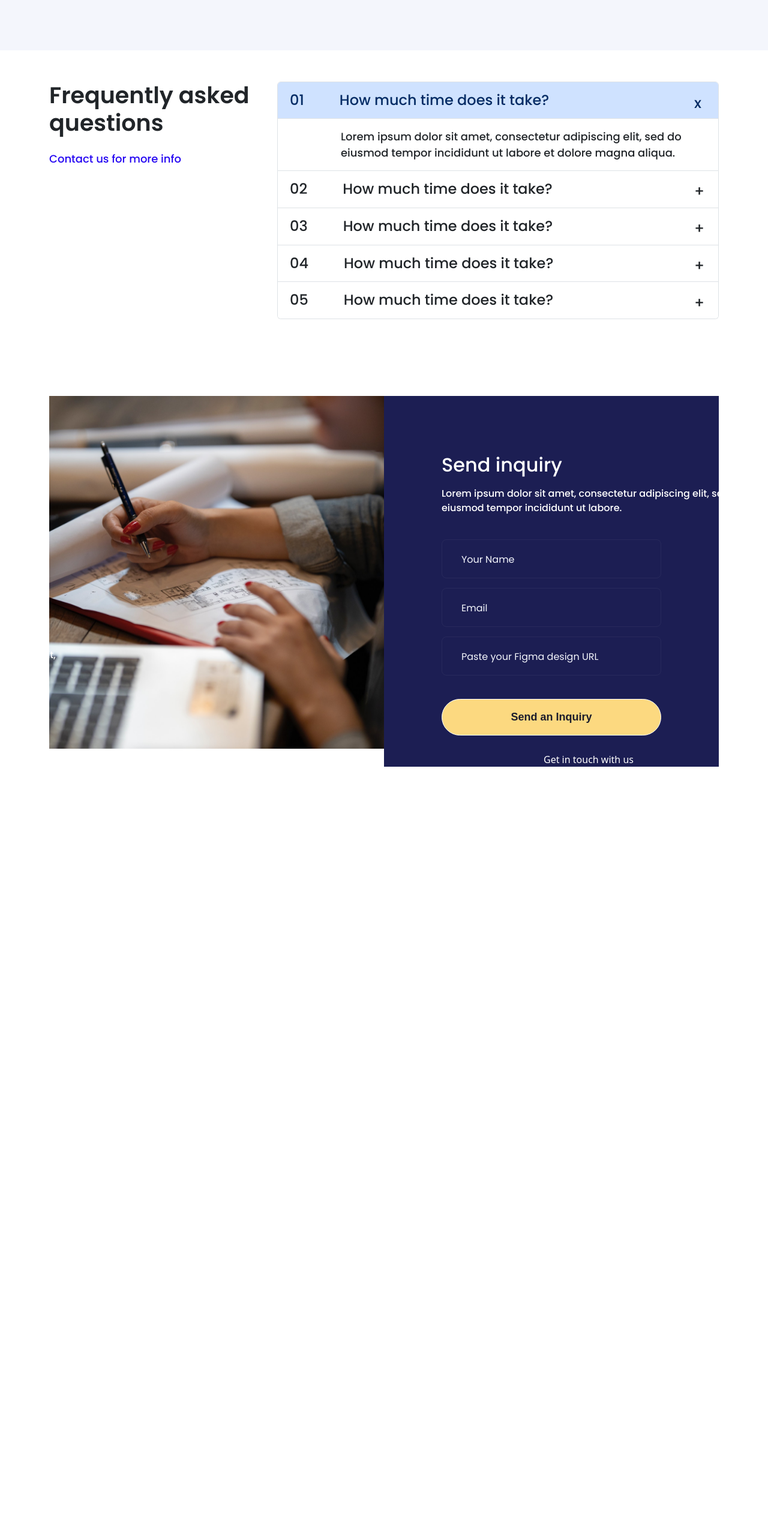
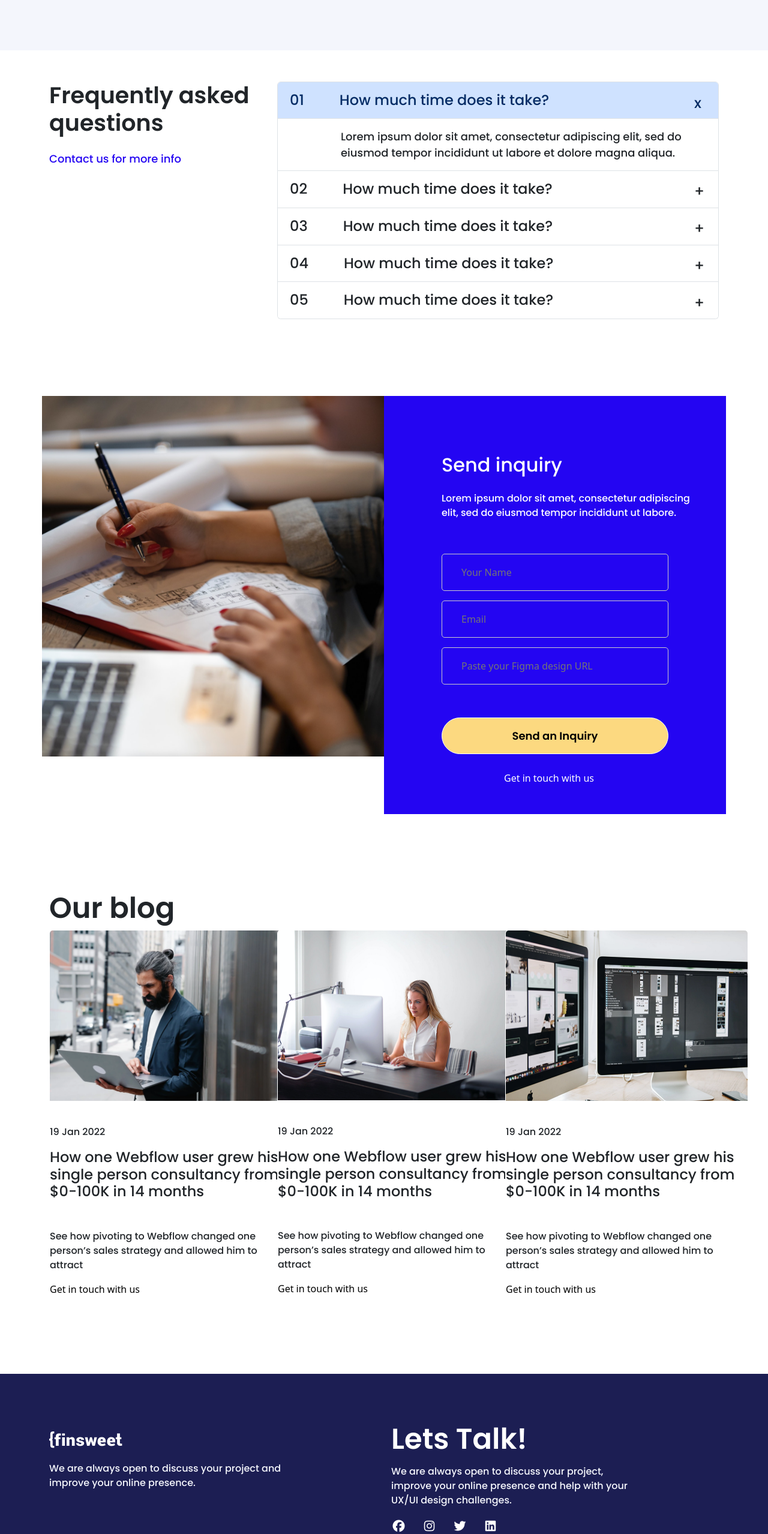
Before and after one commit to sakibhossaindev/finsweet, a plain HTML site: page index.html in a window 1280 px wide. Shown: the part 3913-6470 px from the top of the page at 60% size. Before the commit the page ends 5191 px from the top, so only its background shows below. Drawn offline with Linux system fonts and the light colour scheme.

Commit message:
new work

```diff
--- a/css/style.css
+++ b/css/style.css
@@ -206,7 +206,7 @@ part3
     overflow: hidden;
 }
 
-.overly {
+.part3 .overly {
     width: 50%;
     height: 100%;
     background-image: linear-gradient(to bottom right, rgba(28, 30, 83, .42), rgb(28, 30, 83));
@@ -411,9 +411,11 @@ part5
 /* ************************************
 part6
 ************************************ */
-.part6{
-    padding-top: 52px;padding-bottom: 128px;
+.part6 {
+    padding-top: 52px;
+    padding-bottom: 128px;
 }
+
 .part6 h3 {
     font-size: 38px;
     font-weight: 600;
@@ -427,155 +429,237 @@ part6
     font-weight: 500;
     font-family: "Poppins", sans-serif;
 
-} .part6 .accordion-button{
+}
+
+.part6 .accordion-button {
     font-size: 24px;
     font-weight: 500;
     font-family: "Poppins", sans-serif;
 }
-.part6 .accordion-button samp{
+
+.part6 .accordion-button samp {
     font-size: 24px;
     font-weight: 500;
     font-family: "Poppins", sans-serif;
     padding-right: 59px;
-}.part6 .accordion-body{
+}
+
+.part6 .accordion-body {
     font-size: 18px;
     font-weight: 500;
     font-family: "Poppins", sans-serif;
     padding-left: 105px;
 }
-.accordion-button:not(.collapsed)::after{
-   background-image: none !important;
-   transform: rotate(0);
-   content:"x";
+
+.accordion-button:not(.collapsed)::after {
+    background-image: none !important;
+    transform: rotate(0);
+    content: "x";
 
 }
-.accordion-button::after{
+
+.accordion-button::after {
     background-image: none !important;
     transform: rotate(0);
-    content:"+";
+    content: "+";
 }
 
 /* ************************************
 part7
 ************************************ */
-.contact-us .contatc-content {
-    width: 100%;
-    height: 100%;
-    background-color: #1C1E53;
-}
-.contact-us img {
-    width: 100%;
-}
-.contact-us .row {
---bs-gutter-x :0 !important;
-}
-.contact-us .contact-images .overly {
-    width: 100%;
-    height: 100%;
-    background-color:rgba(28, 30, 83,0.50);
-    position: absolute;
-    top: 0;
-    left: -100%;
-    padding-top: 201px;
-    padding-left: 123px;
-    transition: .5s;
-
-}
-.contact-us .contact-images  {
+.part7 .image {
     position: relative;
     overflow: hidden;
 }
-.contact-us .contact-images .overly h2 {
-    color: rgba(255, 255, 255,1);
-     font-size: 54px;
-    font-weight: 600;
-     font-family: "Poppins", sans-serif;
-       width: 464px;
+
+.part7 .image img {
+    width: 100%;
+    height: 100%;
 }
-.contact-us .contact-images .overly p {
-       color: rgba(255, 255, 255,1);
-     font-size: 16px;
-    font-weight: 500;
-     font-family: "Poppins", sans-serif;
-     width: 464px;
-     margin-top: 24px;
+
+.part7 .overly {
+    width: 100%;
+    height: 100%;
+    background: rgba(43, 44, 95, 0.5);
+    position: absolute;
+    right: 100%;
+    bottom: 100%;
+    padding: 96px;
+    transition: .5s;
 }
-.contact-us .contact-images:hover .overly {
-  left: 0;
-  overflow: visible;
+
+.part7 .image:hover .overly {
+    bottom: 0;
+    right: 0;
 }
-.contact-us .contatc-content h4 {
-     font-size: 32px;
-    font-weight: 500;
-     font-family: "Poppins", sans-serif;
-     color: rgba(255, 255, 255,1);
-       margin-bottom : 0rem;
+
+.part7 .image h2 {
+
+    color: white;
+}
+
+.part7 .image p {
+    width: 460px;
+    padding-top: 24px;
+    color: #FFFFFF;
+}
+
+.part7 .col-lg-6 {
+    padding-left: 0;
+    padding-right: 0;
+}
+
+.part7 .form {
+    background: #2405F2;
+    padding: 96px 96px 48px 96px;
 
 }
-.contact-us .contatc-content p {
-     font-size: 16px;
+
+.part7 .form h5 {
+    font-size: 32px;
     font-weight: 500;
-     font-family: "Poppins", sans-serif;
-     color: rgba(255, 255, 255,1);
-  margin-bottom : 0rem;
-  margin-bottom: 40px;
-  margin-top: 16px;
+    font-family: "Poppins", sans-serif;
+    color: white;
 
+}
+
+.part7 .form p {
+    padding-top: 16px;
+    padding-bottom: 40px;
+    color: white;
+    width: 430px;
+}
+
+.part7 input {
+    width: 100%;
+    background: transparent;
+    color: white;
+    border: 1px solid #cbcbcb;
+    border-radius: 5px;
+    padding: 18px 0 18px 32px;
+    margin-bottom: 16px;
+
+}
+
+.part7 .button2 {
+    background: #FCD980;
+    width: 100%;
+    padding: 16px 0;
+    border-radius: 40px;
+    text-align: center;
+    border: 1px solid white;
+    transition: .4s;
+    margin-top: 39px;
+}
+
+.part7 .button2 a {
+    color: black;
+    font-size: 18px;
+    font-weight: 600;
+    font-family: "Poppins", sans-serif;
 
 
 }
-.contact-us .contatc-content{
-    width: 100%;
-    height: 100%;
-    background-color: #1C1E53;
-    padding: 96px 96px 0px 96px;
+
+.part7 .button2:hover {
+    background: transparent;
 }
-.contact-us .contatc-content input {
-    width: 100%;
-    padding: 18px 32px;
-    background-color: transparent;
-    border: 1px solid rgba(255, 255, 255,0.05);
-    border-radius: 8px;
-    margin-bottom: 16px;
+
+.part7 .button2:hover a {
     color: white;
-    font-size: 18px;
 }
-.contact-us .contatc-content input:nth-child(3){
 
-    margin-bottom: 0px;
+.part7 .button1 {
+    padding-top: 28px;
+    justify-content: center;
 }
-.contact-us .contatc-content input::placeholder {
-    color: rgba(244, 246, 252,1);
-    font-size: 16px;
-       font-weight: 400;
-     font-family: "Poppins", sans-serif;
+
+/* ************************************
+part8
+************************************ */
+.part8 {
+    padding: 128px 0;
 }
-.contact-us .contatc-content button {
-    background-color:rgba(252, 217, 128,1) ;
-    padding: 16px 0px;
-    width: 100%;
-    border-radius: 41px;
-     font-family: "Manrope", sans-serif;
-     font-size:18px ;
-     font-weight: 600;
-     color: rgba(27, 28, 43,1);
-     margin-top: 39px;
-     margin-bottom: 28px;
-     border: 1px solid white;
-     transition: .4s
-     ;
-}
-.contact-us .contatc-content .viewpricing-button {
-    color: white;
-}.contact-us .contatc-content .tittle {
-    text-align: center;
-}
-.contact-us .contatc-content button:hover{
-    background: transparent;
-    color: white;
+
+.part8 .card {
+    width: 405px;
+    border: 1px solid transparent;
 
 }
-.contatc-content .button1 {
-    padding-left: 170px;
+
+.part8 .card-body {
+    padding: 0 !important;
+}
+
+.part8 .card P {
+    width: 405px;
+    font-size: 16px;
+    padding-top: 40px;
 
 }
+
+.part8 .card h5 {
+    width: 405px;
+    font-size: 24px;
+    font-family: "Poppins", sans-serif;
+    font-weight: 500;
+
+
+}
+
+.part8 .button1 a {
+    color: black;
+}
+
+/* ************************************
+part9
+************************************ */
+.part9 {
+    background: #1C1E53;
+    padding: 96px 0;
+}
+
+.part9 .p1 {
+    color: #F4F6FC;
+    padding-top: 22px;
+    width: 399px;
+}
+
+.part9 h4 {
+    color: white;
+    line-height: 25px;
+}
+
+.part9 ul {
+    display: flex;
+    list-style: none;
+    column-gap: 26px;
+
+    padding-left: 0rem !important;
+
+}
+
+.part9 ul a {
+    color: white;
+    font-size: 20px;
+}
+
+.part9 .logo {
+    position: relative;
+}
+
+.part9 .overly {
+    width: 517px;
+    height: 95px;
+    background: #FCD980;
+    display: flex;
+    justify-content: space-evenly;
+    align-items: center;
+    position: absolute;
+    top: 196%;
+    left: 0;
+}
+
+.part9 .overly p {
+    width: 100%;
+}
--- a/index.html
+++ b/index.html
@@ -360,42 +360,140 @@
         </div>
         </div>
     </section>
-    <section class="contact-us">
+    <section class="part7">
         <div class="container">
             <div class="row">
                 <div class="col-lg-6">
-                    <div class="contact-images">
+                    <div class="image">
                         <img src="./image/part7image.png" alt="">
                         <div class="overly">
                             <h2>Building stellar websites for early startups</h2>
-                            <p>Lorem ipsum dolor sit amet, consectetur adipiscing elit, sed do eiusmod tempor incididunt
-                                ut labore et
-                                dolore magna aliqua ut enim.</p>
+                            <p>
+                                Lorem ipsum dolor sit amet, consectetur adipiscing elit, sed do eiusmod tempor
+                                incididunt ut labore et dolore magna aliqua ut enim.
+                            </p>
                         </div>
                     </div>
                 </div>
                 <div class="col-lg-6">
-                    <div class="contatc-content">
-                        <h4>Send inquiry</h4>
+                    <div class="form">
+                        <h5>Send inquiry</h5>
                         <p>Lorem ipsum dolor sit amet, consectetur adipiscing elit, sed do eiusmod tempor incididunt ut
                             labore.</p>
-                        <form action="">
-                            <input type="text" placeholder="Your Name">
-                            <input type="email" placeholder="Email">
-                            <input type="url" placeholder="Paste your Figma design URL">
-                            <button type="submit">Send an Inquiry</button>
+                        <input type="text" placeholder="Your Name">
+                        <input type="email" placeholder="Email">
+                        <input type="url" placeholder="Paste your Figma design URL">
+                        <div class="button2">
+                            <a href=""> Send an Inquiry</a>
+                        </div>
+                        <div class="button1">
+                            <div>
+                                <a href="">Get in touch with us<i class="fa-solid fa-arrow-right-long"></i></a>
+                            </div>
+                        </div>
+                    </div>
+                </div>
+            </div>
+        </div>
+    </section>
+    <section class="part8">
+        <div class="container">
+            <h4>Our blog</h4>
+            <div class="row">
+                <div class="col-lg-4">
+                    <div class="card">
+                        <img src="./image/part8image1.png" class="card-img-top" alt="...">
+                        <div class="card-body">
+                            <p>19 Jan 2022</p>
+                            <h5 class="card-title">How one Webflow user grew his single person consultancy from $0-100K
+                                in
+                                14 months</h5>
+                            <p class="card-text">See how pivoting to Webflow changed one person’s sales strategy and
+                                allowed
+                                him to attract</p>
                             <div class="button1">
                                 <div>
                                     <a href="">Get in touch with us<i class="fa-solid fa-arrow-right-long"></i></a>
                                 </div>
                             </div>
-                        </form>
-
+                        </div>
+                    </div>
+                </div>
+                <div class="col-lg-4">
+                    <div class="card">
+                        <img src="./image/part8image2.png" class="card-img-top" alt="...">
+                        <div class="card-body">
+                            <p>19 Jan 2022</p>
+                            <h5 class="card-title">How one Webflow user grew his single person consultancy from $0-100K
+                                in
+                                14 months</h5>
+                            <p class="card-text">See how pivoting to Webflow changed one person’s sales strategy and
+                                allowed
+                                him to attract</p>
+                            <div class="button1">
+                                <div>
+                                    <a href="">Get in touch with us<i class="fa-solid fa-arrow-right-long"></i></a>
+                                </div>
+                            </div>
+                        </div>
+                    </div>
+                </div>
+                <div class="col-lg-4">
+                    <div class="card">
+                        <img src="./image/part8image3.png" class="card-img-top" alt="...">
+                        <div class="card-body">
+                            <p>19 Jan 2022</p>
+                            <h5 class="card-title">How one Webflow user grew his single person consultancy from $0-100K
+                                in
+                                14 months</h5>
+                            <p class="card-text">See how pivoting to Webflow changed one person’s sales strategy and
+                                allowed
+                                him to attract</p>
+                            <div class="button1">
+                                <div>
+                                    <a href="">Get in touch with us<i class="fa-solid fa-arrow-right-long"></i></a>
+                                </div>
+                            </div>
+                        </div>
                     </div>
                 </div>
             </div>
+
         </div>
     </section>
+    <footer class="part9">
+        <div class="container">
+            <div class="row">
+                <div class="col-lg-6">
+                    <div class="logo ">
+                        <img src="./image/Finsweet white logo 1.png" alt="">
+                        <p class="p1">We are always open to discuss your project and improve your online presence.</p>
+                        <div class="overly">
+                            <div>
+                                <h6>Email me at</h6>
+                                <p>contact@website.com</p>
+                            </div>
+                            <div>
+                                <h6>Call us</h6>
+                                <p>0927 6277 28525</p>
+                            </div>
+                        </div>
+                    </div>
+                </div>
+                <div class="col-lg-6">
+                    <h4>Lets Talk!</h4>
+                    <p class="p1">We are always open to discuss your project, improve your online presence and help with your UX/UI
+                        design challenges.</p>
+                    <ul>
+                        <li><a href=""><i class="fa-brands fa-facebook"></i></a></li>
+                        <li><a href=""><i class="fa-brands fa-instagram"></i></a></li>
+                        <li><a href=""><i class="fa-brands fa-twitter"></i></a></li>
+                        <li><a href=""><i class="fa-brands fa-linkedin"></i></a></li>
+                    </ul>
+                </div>
+            </div>
+        </div>
+    </footer>
     <script src="bootstrap.bundle.min.js"></script>
 </body>
 
```
Also changed, not shown: image/part8image1.png (added), image/part8image2.png (added), image/part8image3.png (added).
